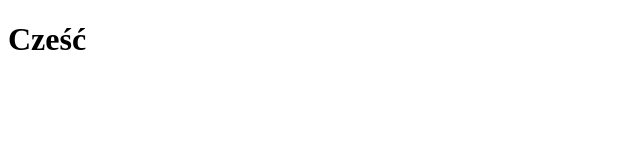
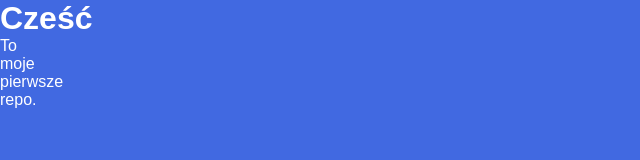
Before and after one commit to Remigiowa87/test, a plain HTML site: page index.html in a window 1280 px wide. Shown: the whole page, without its empty margins (0-640 px from the left). Drawn offline with Linux system fonts and the light colour scheme.

Commit message:
added p and changed style.css

```diff
--- a/index.html
+++ b/index.html
@@ -11,6 +11,7 @@
 <body>
 
     <h1>Cześć</h1>
+    <p>To moje pierwsze repo.</p>
 
 
 </body>
--- a/style.css
+++ b/style.css
@@ -0,0 +1,14 @@
+* {
+    box-sizing: border-box;
+    margin: 0;
+    padding: 0;
+}
+
+body {
+    height: 100vh;
+    width: 50px;
+    font-family: 'Ubuntu', sans-serif;
+    overflow: hidden;
+    color: #fff;
+    background: royalblue;
+}
```
